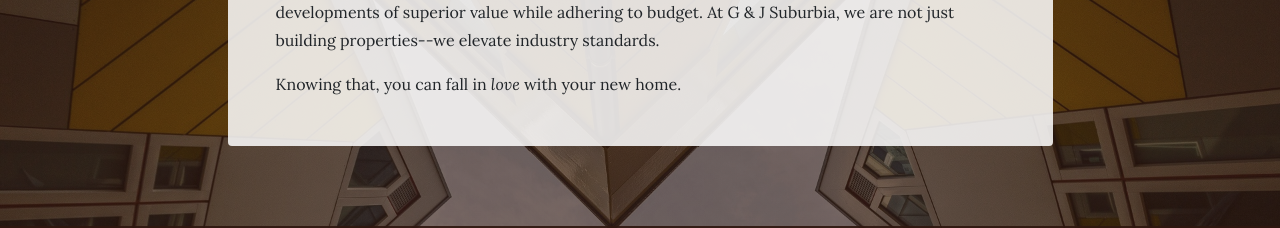
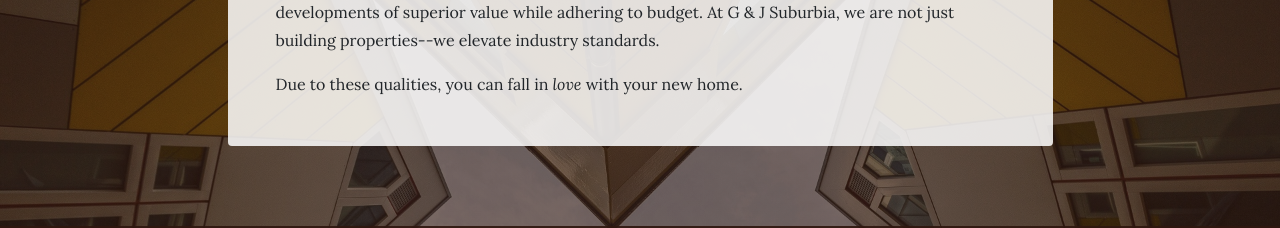
Before and after one commit to gjsuburbia/gjsuburbia.github.io, a website: page store.html in a window 1280 px wide. Shown: the part 2077-2305 px from the top of the page. Drawn offline with Linux system fonts and the light colour scheme.

Commit message:
Update store.html

```diff
--- a/store.html
+++ b/store.html
@@ -248,7 +248,7 @@
 A longstanding ambition to be the best real estate development company in the industry has been our main inspiration since opening our business in 2000.
 With extensive experience in cost and time management, our team is able to come up with exceptional developments of superior value while adhering to budget. At G & J Suburbia, we are not just building properties--we elevate industry standards.</p>
 
-                <p class="mb-0">Knowing that, you can fall in
+                <p class="mb-0">Due to these qualities, you can fall in
 
                   <em>love</em>
 
```
